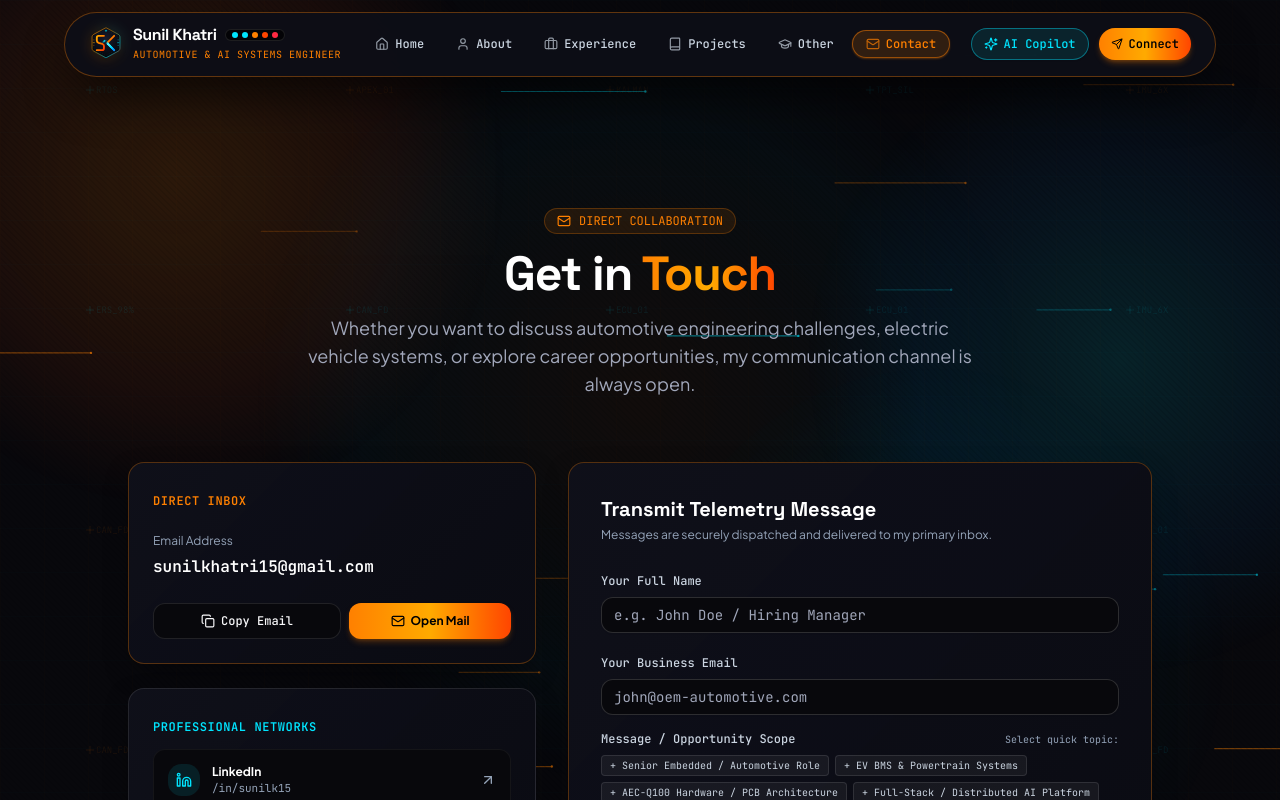
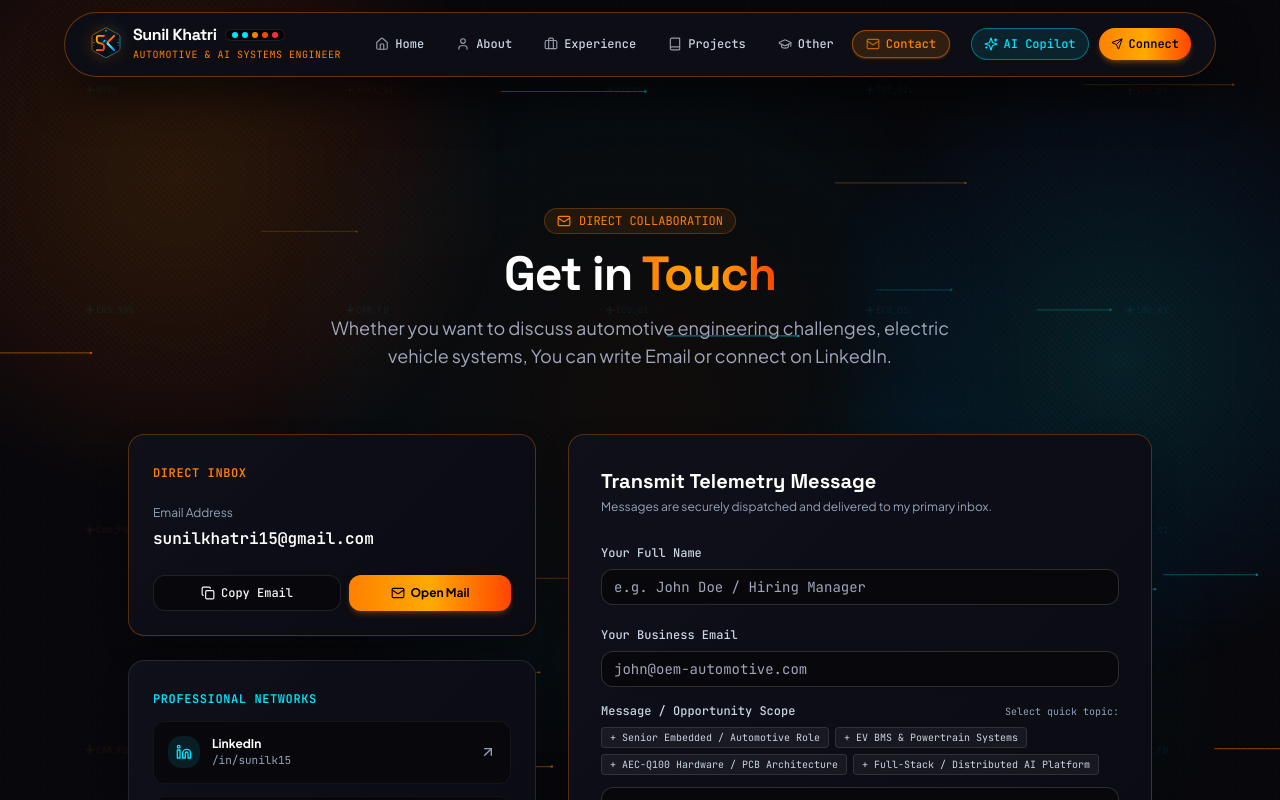
Before and after one commit to Sunil1234267/resume_webapp, a React (Vite) app: page /contact in a window 1280 px wide. Shown: the top 800 px of the page. Built offline with nearby package versions, Linux system fonts and the light colour scheme.

Commit message:
feat: add n8n integration script updates and new contact page component

```diff
--- a/src/pages/Contact.tsx
+++ b/src/pages/Contact.tsx
@@ -118,7 +118,7 @@ const Contact = () => {
           Get in <span className="text-gradient-papaya">Touch</span>
         </h1>
         <p className="page-header-description">
-          Whether you want to discuss automotive engineering challenges, electric vehicle systems, or explore career opportunities, my communication channel is always open.
+          Whether you want to discuss automotive engineering challenges, electric vehicle systems, You can write Email or connect on LinkedIn.
         </p>
       </div>
 
```
Also changed, not shown: 1 other file (tests, documents, lock files or other folders).
